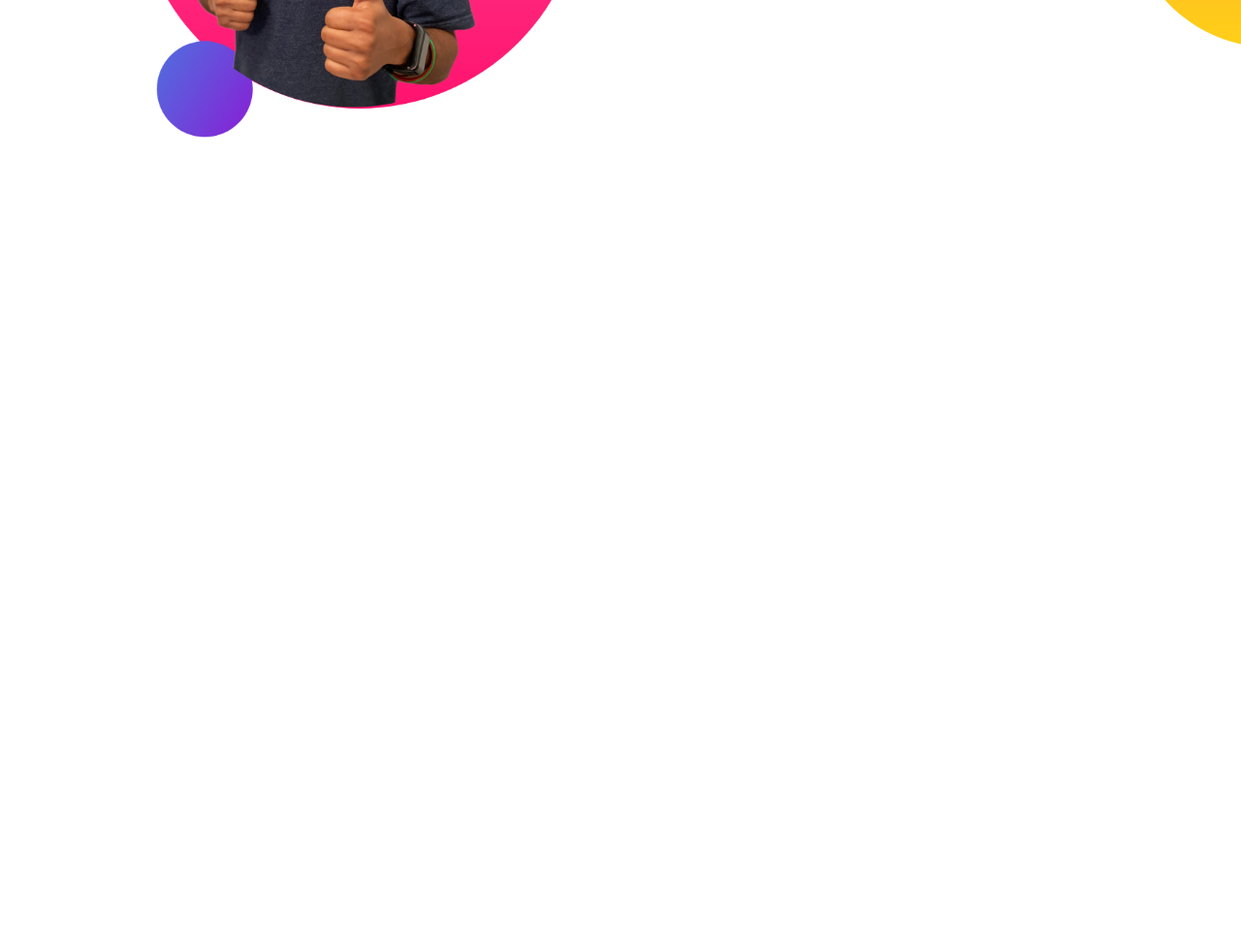
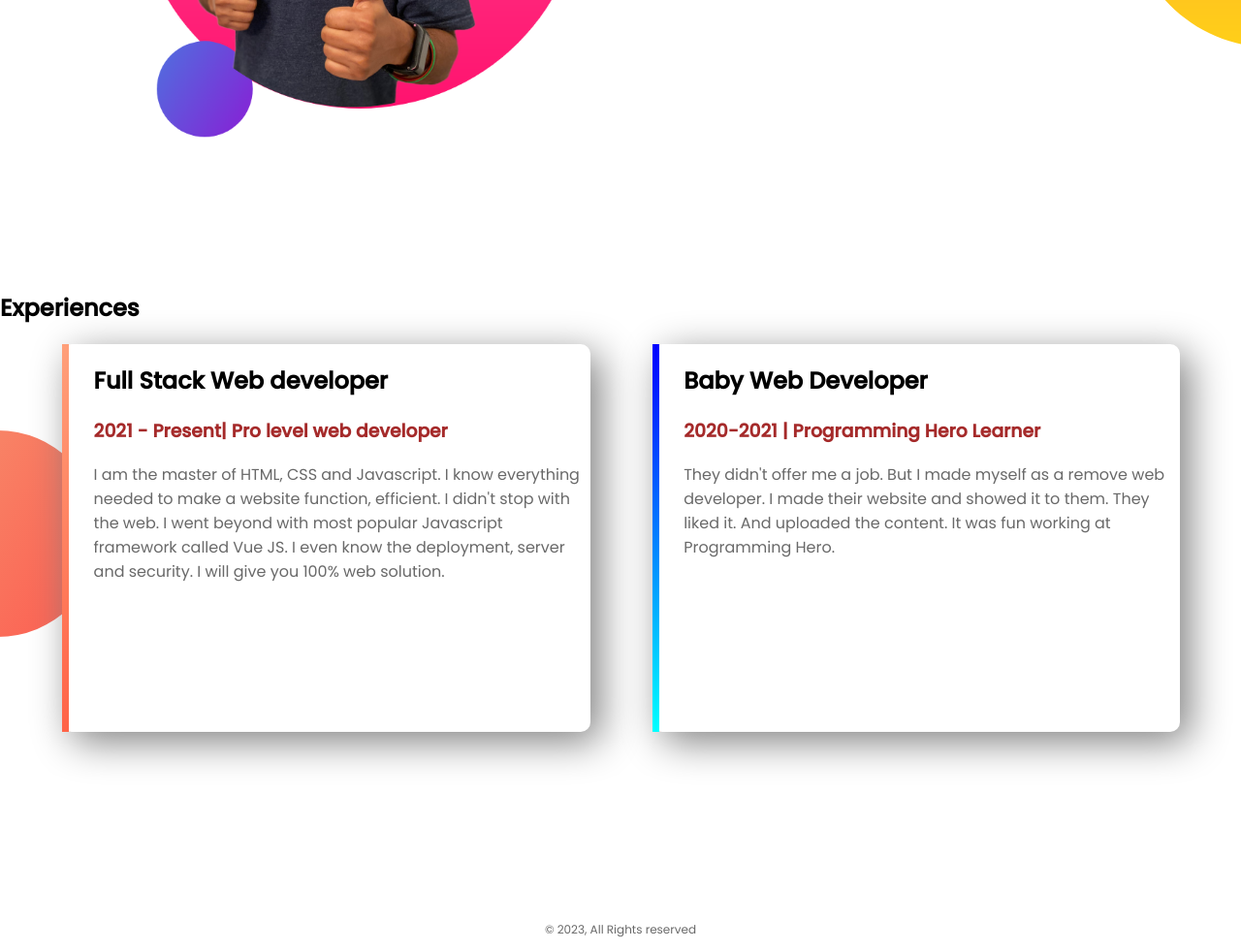
Before and after one commit to webprosanto/web-portfolio, a plain HTML site: page index.html in a window 1280 px wide. Shown: the part 1000-1980 px from the top of the page at 97% size. Before the commit the page ends 1300 px from the top, so only its background shows below. Drawn offline with Linux system fonts and the light colour scheme.

Commit message:
portfolio website done

```diff
--- a/index.html
+++ b/index.html
@@ -18,7 +18,7 @@
     <section class="top-banner">
         <div class="half-width">
             <h1>Welcome to </h1>
-            <h1> <span class="name-heighlight">Prosanto</span> roy</h1>
+            <h1> <span class="orrange-heighlight">Prosanto</span> roy</h1>
             <h3>World Class Professional Web Developer</h3>
             <p>You might saw me jumping, climbing buildings, and stopping trains. But nobody pays me a dime for that work. That's why I am learning and mastering web development. I will not stop until I become the Web Development Hero.</p>
             <a class="link-button" href="#" target="_blank">Hire Me</a>
@@ -42,6 +42,26 @@
             <a class="link-button" href="#" target="_blank">Download Resume</a>
         </div>
     </section>
+    <section class="experience-area">
+        <h2>Experiences</h2>
+
+        <div id="full-stack" class="half-width single-experience">
+            <h2>Full Stack Web developer</h2>
+            <h3 class="orrange-heighlight">2021 - Present| Pro level web developer </h3>
+            <p>I am the master of HTML, CSS and Javascript. I know everything needed to make a website function, efficient. I didn't stop with the web. I went beyond with most popular Javascript framework called Vue JS. I even know the deployment, server
+                and security. I will give you 100% web solution.</p>
+        </div>
+        <div id="baby-web" class="half-width single-experience">
+            <h2>Baby Web Developer</h2>
+            <h3 class="orrange-heighlight">2020-2021 | Programming Hero Learner</h3>
+            <p>They didn't offer me a job. But I made myself as a remove web developer. I made their website and showed it to them. They liked it. And uploaded the content. It was fun working at Programming Hero.</p>
+        </div>
+
+    </section>
+
+    <footer>
+        <p>© 2023, All Rights reserved</p>
+    </footer>
 </body>
 
 </html>
--- a/style.css
+++ b/style.css
@@ -22,7 +22,7 @@ h1 {
     font-size: 50px;
 }
 
-.name-heighlight {
+.orrange-heighlight {
     color: brown;
 }
 
@@ -49,3 +49,33 @@ p {
     background-repeat: no-repeat;
     background-position: right;
 }
+
+.single-experience {
+    box-shadow: 10px 10px 40px gray;
+    border-radius: 10px;
+    height: 80%;
+    background-color: #fff;
+}
+
+.experience-area {
+    background-image: url(images/exp-bg.png);
+    background-repeat: no-repeat;
+    background-position: left;
+}
+
+#full-stack {
+    border-left: 7px solid;
+    border-image: linear-gradient(180deg, lightsalmon, tomato);
+    border-image-slice: 1;
+}
+
+#baby-web {
+    border-left: 7px solid;
+    border-image: linear-gradient(180deg, blue, cyan);
+    border-image-slice: 1;
+}
+
+footer p {
+    text-align: center;
+    font-size: 12px;
+}
```
